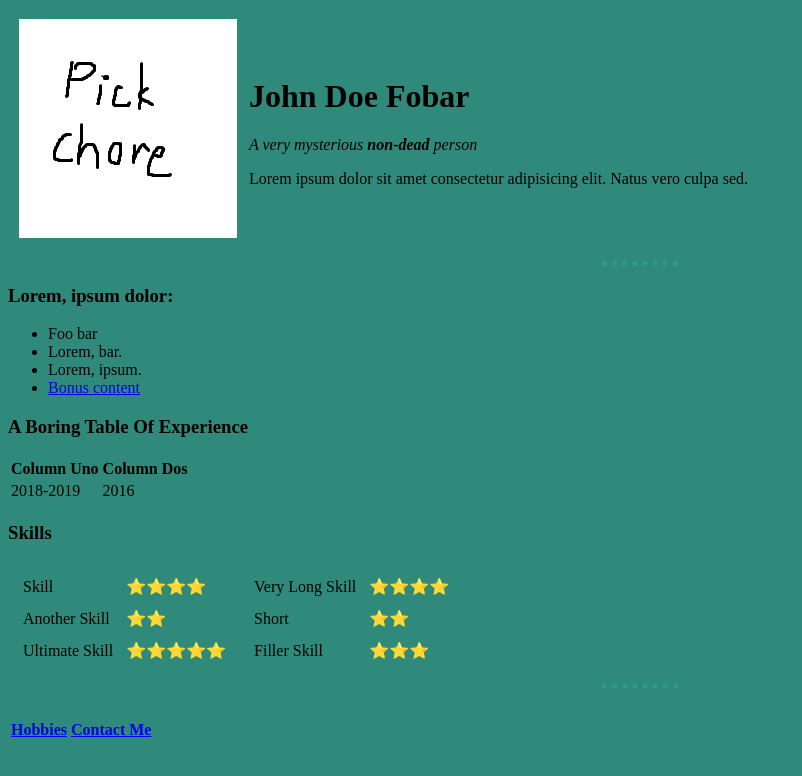
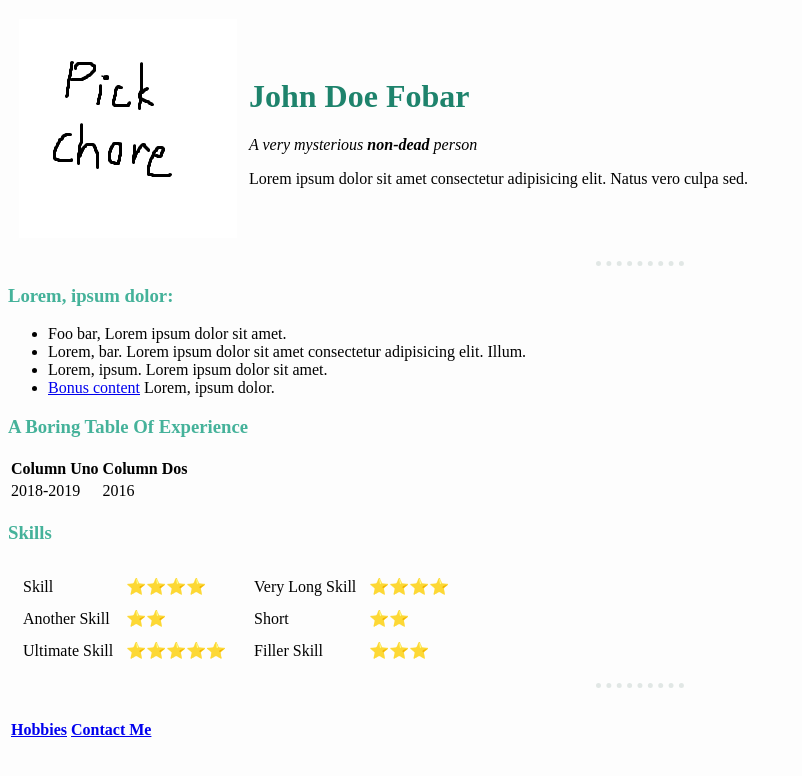
Before and after one commit to thandora/100-days-of-code-udemy, a plain HTML site: page day-043-044/index.html in a window 1280 px wide. Shown: the whole page, without its empty margins (0-802 px from the left). Drawn offline with Linux system fonts and the light colour scheme.

Commit message:
backup
23/02/2023

```diff
--- a/day-043-044/css/styles.css
+++ b/day-043-044/css/styles.css
@@ -1,9 +1,17 @@
 body {
-  background-color: #308a7b;
+  background-color: #fdfdfd;
 }
 
 hr {
   border: none;
-  border-top: 5px dotted rgba(6, 241, 183, 0.185);
-  width: 6%;
+  border-top: 5px dotted rgba(216, 224, 222, 0.74);
+  width: 7%;
 }
+
+h1 {
+    color: #1e836c;
+}
+
+h3 {
+    color: #45b29a;
+}
--- a/day-043-044/index.html
+++ b/day-043-044/index.html
@@ -32,10 +32,10 @@
     <h3>Lorem, ipsum dolor:</h3>
 
     <ul>
-      <li>Foo bar</li>
-      <li>Lorem, bar.</li>
-      <li>Lorem, ipsum.</li>
-      <li><a href="https://xkcd.com/353/">Bonus content</a></li>
+      <li>Foo bar, Lorem ipsum dolor sit amet.</li>
+      <li>Lorem, bar. Lorem ipsum dolor sit amet consectetur adipisicing elit. Illum.</li>
+      <li>Lorem, ipsum. Lorem ipsum dolor sit amet.</li>
+      <li><a href="https://xkcd.com/353/">Bonus content</a> Lorem, ipsum dolor.</li>
     </ul>
 
     <h3>A Boring Table Of Experience</h3>
```
Also changed, not shown: day-043-044/contact.html (+2 -0 lines), day-043-044/hobbies.html (+2 -0 lines).
